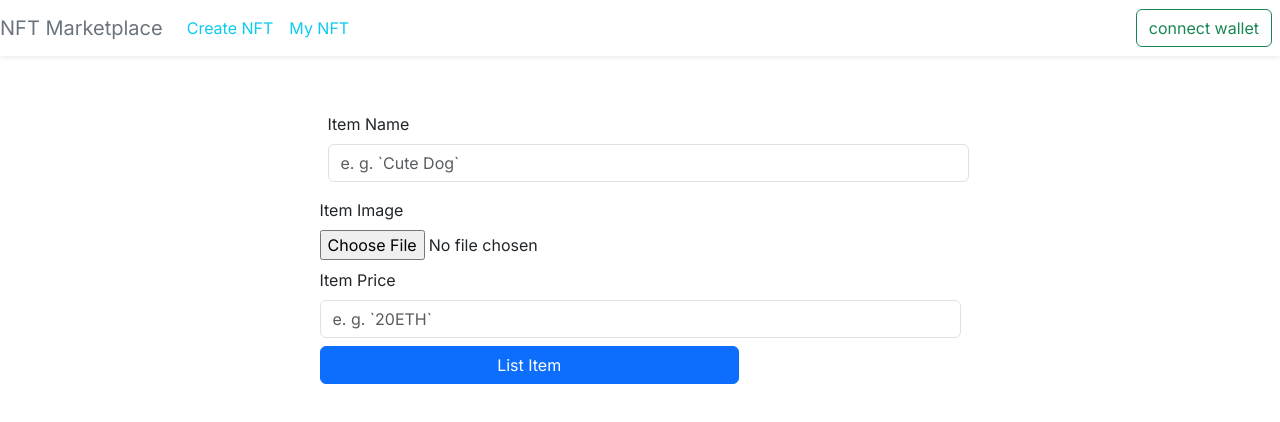
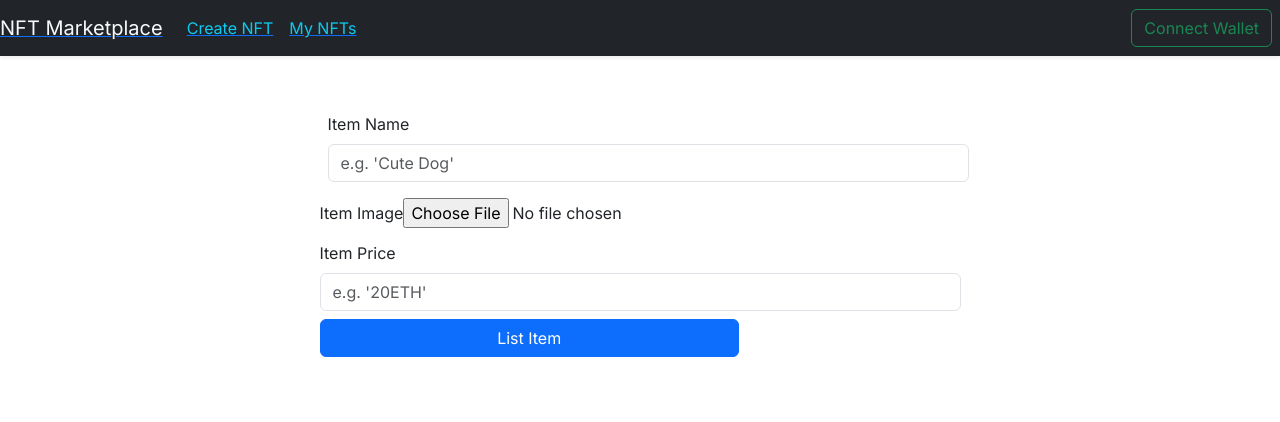
Before and after one commit to Oladayo-Ahmod/an_nft_marketplace, a Next.js app in the folder frontend/: page /create-nft in a window 1280 px wide. Shown: the top 422 px of the page. Built offline with nearby package versions, Linux system fonts and the light colour scheme.

Commit message:
commit completed.

```diff
--- a/frontend/src/app/components/Create.jsx
+++ b/frontend/src/app/components/Create.jsx
@@ -1,54 +1,85 @@
-"use client"
+import React, { useContext } from 'react';
+import { MarketplaceContext } from '../../../contexts/Marketplace';
 
-import { useContext, useEffect, useRef, useState } from 'react'
-import { MarketplaceContext } from "../../../contexts/Marketplace";
+/**
+ * Create component for adding new NFT items.
+ */
+const Create = () => {
+  // Accessing context and required functions
+  const { disability, setFormData, formData, CreateNft, message, imageHandler } = useContext(MarketplaceContext);
 
- const Create = ()=>{
-    const {disability,setFormData,formData,CreateNft,message,imageHandler} = useContext(MarketplaceContext)
-
-    return(
-        <>
-            <div className='container mt-5'>
-               <div className='row justify-content-center'>
+  return (
+    <div className="container mt-5">
+      <div className="row justify-content-center">
         <div className="col-lg-7">
           <div className="form-wrapper">
             <form className="row" action="#">
+              {/* Item Name */}
               <div className="col-md-12 m-2">
                 <div className="input-box">
-                                        <label for="name" className="form-label">Item Name</label>
-                                        <input id="name" className='form-control' placeholder="e. g. `Cute Dog`" onChange={e => setFormData({...formData, name : e.target.value  })} />
+                  <label htmlFor="name" className="form-label">
+                    Item Name
+                  </label>
+                  <input
+                    id="name"
+                    className="form-control"
+                    placeholder="e.g. 'Cute Dog'"
+                    onChange={(e) => setFormData({ ...formData, name: e.target.value })}
+                  />
                 </div>
               </div>
 
-
+              {/* Item Image */}
               <div className="col-md-12 mt-2">
                 <div className="input-box">
-                                        <label for="dollerValue" className="form-label">Item Image</label> <br />
-                                        <input name="createinputfile"  type="file" className="inputfile" onChange={e=>imageHandler(e)} required/>
+                  <label htmlFor="createinputfile" className="form-label">
+                    Item Image
+                  </label>
+                  <input
+                    name="createinputfile"
+                    type="file"
+                    className="inputfile"
+                    onChange={(e) => imageHandler(e)}
+                    required
+                  />
                 </div>
               </div>
 
+              {/* Item Price */}
               <div className="col-md-12 mt-2">
                 <div className="input-box">
-                                        <label for="dollerValue" className="form-label">Item Price</label>
-                                        <input id="dollerValue" className='form-control' required placeholder="e. g. `20ETH`" onChange={e => setFormData({...formData, price : e.target.value  })} />
+                  <label htmlFor="dollerValue" className="form-label">
+                    Item Price
+                  </label>
+                  <input
+                    id="dollerValue"
+                    className="form-control"
+                    required
+                    placeholder="e.g. '20ETH'"
+                    onChange={(e) => setFormData({ ...formData, price: e.target.value })}
+                  />
                 </div>
               </div>
 
+              {/* Submit Button */}
               <div className="col-md-12 mt-2 col-xl-8 mt_lg--15 mt_md--15 mt_sm--15">
                 <div className="input-box">
-                                        <button className="btn btn-primary btn-large w-100" disabled={disability} type='button' onClick={CreateNft} >{message}</button>
+                  <button
+                    className="btn btn-primary btn-large w-100"
+                    disabled={disability}
+                    type="button"
+                    onClick={CreateNft}
+                  >
+                    {message}
+                  </button>
                 </div>
               </div>
-
             </form>
-                        </div>
-
           </div>
         </div>
       </div>
-        </>
-    )
-}
+    </div>
+  );
+};
 
-export default Create
+export default Create;
--- a/frontend/src/app/components/Navbar.jsx
+++ b/frontend/src/app/components/Navbar.jsx
@@ -1,49 +1,58 @@
-"use client"
-
-import { useContext, useEffect, useRef, useState } from 'react'
-import { MarketplaceContext } from "../../../contexts/Marketplace";
+import React, { useContext } from 'react';
+import { MarketplaceContext } from '../../../contexts/Marketplace';
 import Link from 'next/link';
 
-const Navbar =()=>{
+const Navbar = () => {
+    const { account, connectWallet } = useContext(MarketplaceContext);
 
-    const {account,connectWallet} = useContext(MarketplaceContext)
-
-    // bootstrap
-    useEffect(()=>{
-        require('bootstrap/dist/js/bootstrap.bundle')
-    },[])
-
-    // wallet connection
-    useEffect(()=>{
-        connectWallet()
-      },[])
+    const renderAccountButton = () => {
+        if (account) {
+            const shortAccount = `${account.slice(0, 6)}...${account.slice(account.length - 4)}`;
+            return (
+                <button className="btn btn-outline-success my-2 my-sm-0" type="button">
+                    {shortAccount}
+                </button>
+            );
+        } else {
+            return (
+                <button className="btn btn-outline-success my-2 my-sm-0" type="button" onClick={connectWallet}>
+                    Connect Wallet
+                </button>
+            );
+        }
+    };
 
     return (
-
-            <nav className="navbar navbar-expand-sm navbar-dark bg-white shadow-sm">
-            <Link className='ml-1 navbar-brand text-secondary' href={'/'}> NFT Marketplace </Link>
-            <button className="navbar-toggler d-lg-none" type="button" data-bs-toggle="collapse" data-bs-target="#collapsibleNavId" aria-controls="collapsibleNavId"
-                aria-expanded="false" aria-label="Toggle navigation"></button>
+        <nav className="navbar navbar-expand-sm navbar-dark bg-dark shadow-sm">
+            <Link href={'/'} passHref>
+                <a className="navbar-brand text-light">NFT Marketplace</a>
+            </Link>
+            <button
+                className="navbar-toggler d-lg-none"
+                type="button"
+                data-bs-toggle="collapse"
+                data-bs-target="#collapsibleNavId"
+                aria-controls="collapsibleNavId"
+                aria-expanded="false"
+                aria-label="Toggle navigation"
+            />
             <div className="collapse navbar-collapse" id="collapsibleNavId">
                 <ul className="navbar-nav me-auto mt-2 mt-lg-0 text-secondary">
                     <li className="nav-item">
-                    <Link className="nav-link  text-info" href={'/create-nft'}> Create NFT </Link>
+                        <Link href="/create-nft" passHref>
+                            <a className="nav-link text-info">Create NFT</a>
+                        </Link>
                     </li>
                     <li className="nav-item">
-                    <Link className="nav-link  text-info" href={'/my-nfts'}> My NFT </Link>
+                        <Link href="/my-nfts" passHref>
+                            <a className="nav-link text-info">My NFTs</a>
+                        </Link>
                     </li>
                 </ul>
-                <form className="d-flex my-2 my-lg-0 px-2">
-                    <button className="btn btn-outline-success my-2 my-sm-0" type="button" onClick={connectWallet} >  {account ? `${account.slice(0,6)}...${account.slice(account.length -4)}` : 'connect wallet'}
-                    </button>
-                </form>
+                <form className="d-flex my-2 my-lg-0 px-2">{renderAccountButton()}</form>
             </div>
-            </nav>
+        </nav>
+    );
+};
 
-
-    )
-
-
-}
-
-export default Navbar
+export default Navbar;
```
Also changed, not shown: frontend/src/app/components/Mynft.jsx (+40 -51 lines), frontend/src/app/components/Render.jsx (+48 -77 lines). Lines whose indentation alone changed are shown as unchanged.
